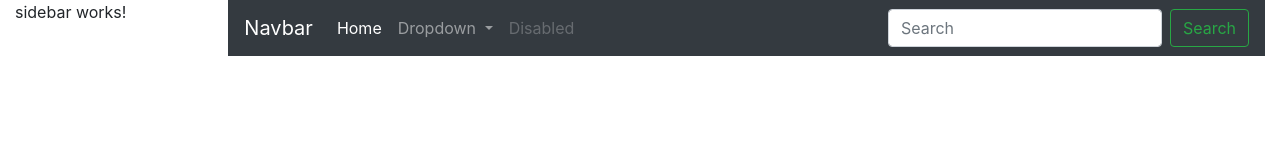
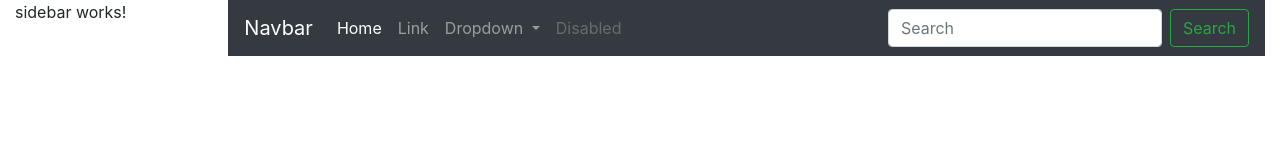
Before and after one commit to shailendrakawadkar/home-page-module-learning, an Angular app: page / in a window 1280 px wide. Shown: the top 160 px of the page. Built offline with nearby package versions, Linux system fonts and the light colour scheme.

Commit message:
Update navbar.component.html

```diff
--- a/src/app/nav-side/navbar/navbar.component.html
+++ b/src/app/nav-side/navbar/navbar.component.html
@@ -10,6 +10,7 @@
                 <a class="nav-link" href="/home" routeLink="/home">Home <span class="sr-only">(current)</span></a>
             </li>
             <li class="nav-item">
+                <a class="nav-link" href="/link">Link</a>
             </li>
             <li class="nav-item dropdown">
                 <a class="nav-link dropdown-toggle" href="#" id="navbarDropdown" role="button" data-toggle="dropdown" aria-haspopup="true" aria-expanded="false">
```
